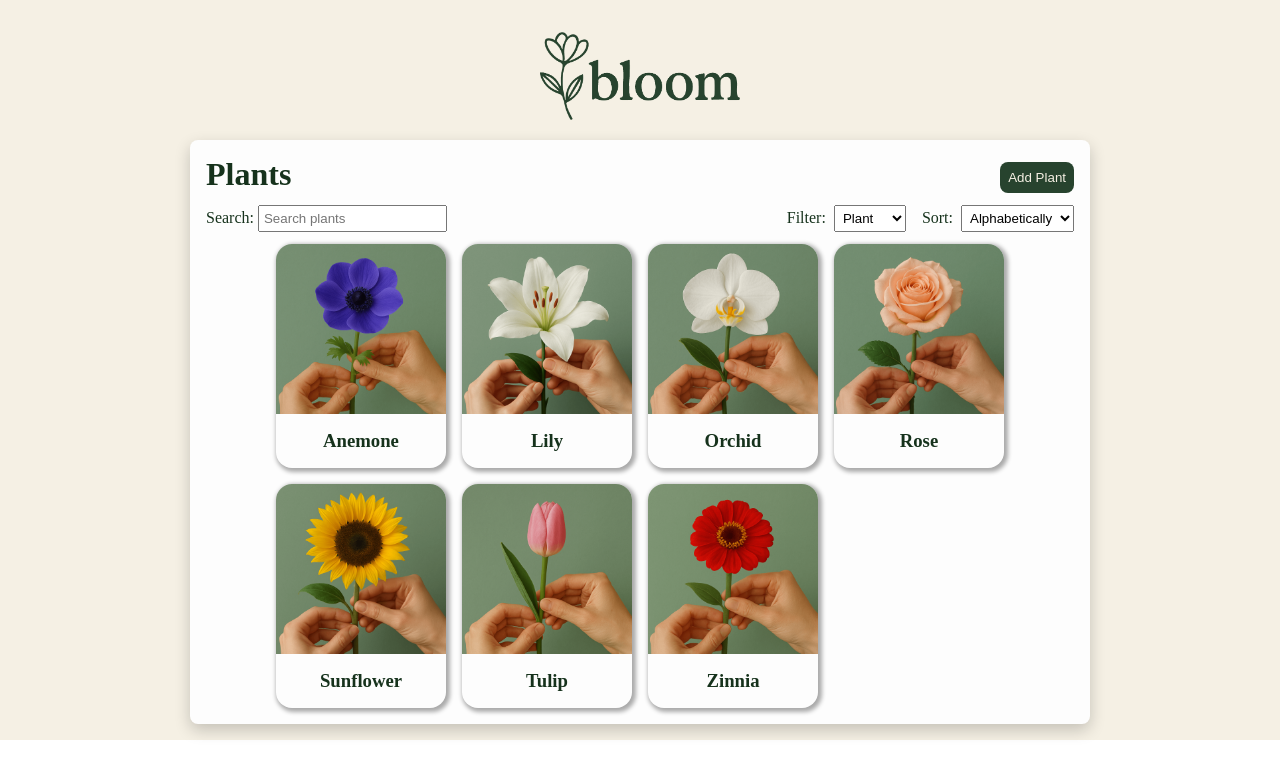
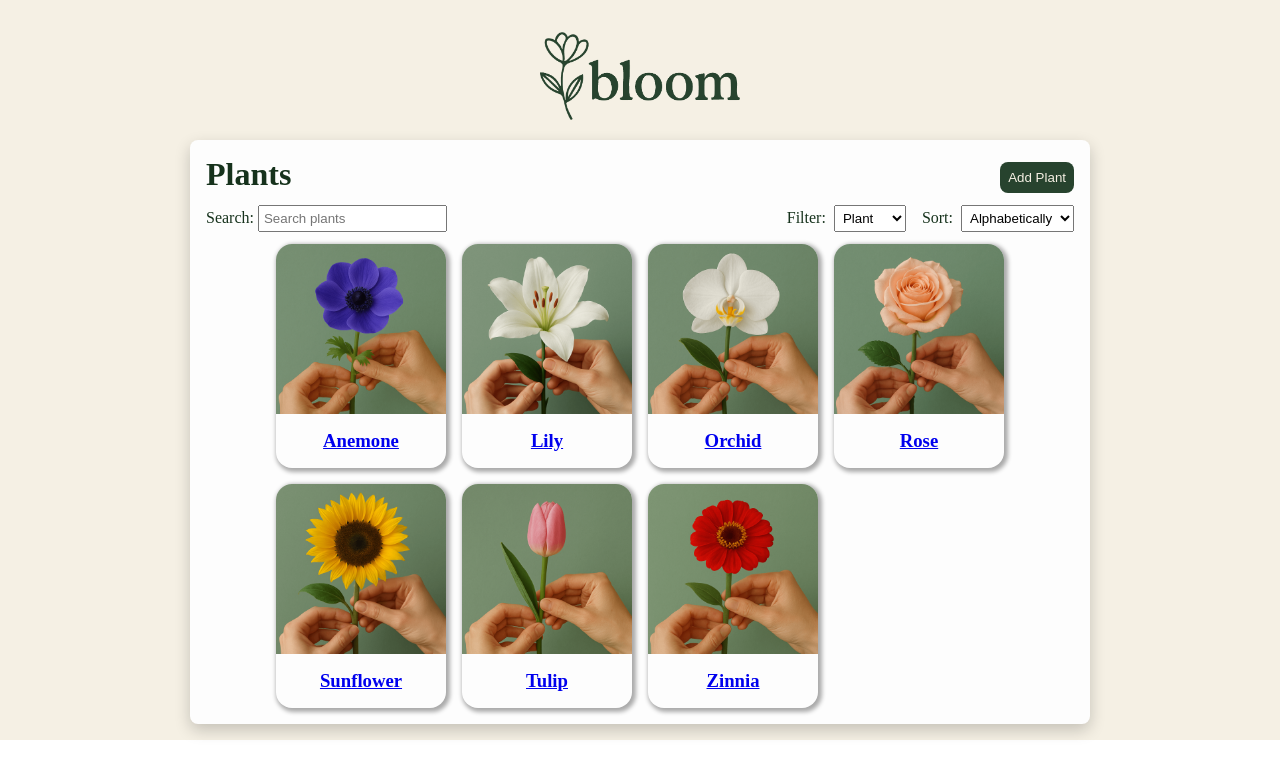
Before and after one commit to Chalitacc/Group-Project2__Bloom, a React (Vite) app: page / in a window 1280 px wide. Shown: the top 778 px of the page. Built offline with nearby package versions, Linux system fonts and the light colour scheme.

Commit message:
Added routing to new site for singular plant render

```diff
--- a/src/Pages/Home/Home.jsx
+++ b/src/Pages/Home/Home.jsx
@@ -1,8 +1,16 @@
 import { plantListArray } from "../../assets/localPlantList";
 import PlantList from "../../components/PlantList/PlantList";
 import styles from "./Home.module.css";
+import PlantItem from "../../components/PlantItem/PlantItem";
+import { useParams } from "react-router-dom";
 
 const Home = () => {
+  const { productId } = useParams();
+
+  const plantInFocus = plantListArray.find(
+    (plant) => plant.name.toLowerCase() === productId
+  );
+
   return (
     <div className={styles.homeContainer}>
       <header className={styles.header}>
@@ -38,7 +46,10 @@ const Home = () => {
           </div>
         </div>
       </div>
-      <PlantList listArray={plantListArray} />
+      {!productId && <PlantList listArray={plantListArray} />}
+      {productId && (
+        <PlantItem listArray={plantListArray} plantInFocus={plantInFocus} />
+      )}
     </div>
   );
 };
--- a/src/components/PlantItem/PlantItem.jsx
+++ b/src/components/PlantItem/PlantItem.jsx
@@ -1,56 +1,57 @@
+import { Link } from "react-router-dom";
 import styles from "./PlantItem.module.css";
 
-const PlantItem = ({ item }) => {
+const PlantInFocus = ({ plantInFocus }) => {
   return (
     <>
-      {/* Front Side */}
-      <div className={styles.cardContainer}>
+      <div className={styles.plantContainer}>
+        <h2 className={styles.plantHeader}>{plantInFocus.name}</h2>
         <img
-          src={item.image}
-          alt={`Image of ${item.name}`}
+          src={plantInFocus.image}
+          alt={`Image of ${plantInFocus.name}`}
           className={styles.plantImage}
         />
-        <div className={styles.cardInfoContainer}>
-          <h3 className={styles.plantName}>{item.name}</h3>
-        </div>
-      </div>
-
-      {/* Backside */}
-      {/* <div className={styles.cardBackContainer}>
-        <h2>{item.name}</h2>
         <ul className={styles.list}>
           <li className={styles.listElement}>
             <p className={styles.plantHeading}>Scientific Name:</p>
-            <p className={styles.plantDescription}>{item.scientificName}</p>
+            <p className={styles.plantDescription}>
+              {plantInFocus.scientificName}
+            </p>
           </li>
           <li className={styles.listElement}>
             <p className={styles.plantHeading}>Watering Schedule:</p>
-            <p className={styles.plantDescription}>{item.wateringSchedule}</p>
+            <p className={styles.plantDescription}>
+              {plantInFocus.wateringSchedule}
+            </p>
           </li>
           <li className={styles.listElement}>
             <p className={styles.plantHeading}>Light Requirement:</p>
-            <p className={styles.plantDescription}>{item.lightRequirement}</p>
+            <p className={styles.plantDescription}>
+              {plantInFocus.lightRequirement}
+            </p>
           </li>
           <li className={styles.listElement}>
             <p className={styles.plantHeading}>Soil Type:</p>
-            <p className={styles.plantDescription}>{item.soilType}</p>
+            <p className={styles.plantDescription}>{plantInFocus.soilType}</p>
           </li>
           <li className={styles.listElement}>
             <p className={styles.plantHeading}>Temperature Range:</p>
-            <p className={styles.plantDescription}>{item.temperatureRange}</p>
+            <p className={styles.plantDescription}>
+              {plantInFocus.temperatureRange}
+            </p>
           </li>
           <li className={styles.listElement}>
             <p className={styles.plantHeading}>Humidity:</p>
-            <p className={styles.plantDescription}>{item.humidity}</p>
+            <p className={styles.plantDescription}>{plantInFocus.humidity}</p>
           </li>
           <li className={styles.listElement}>
             <p className={styles.plantHeading}>Toxicity:</p>
-            <p className={styles.plantDescription}>{item.toxicity}</p>
+            <p className={styles.plantDescription}>{plantInFocus.toxicity}</p>
           </li>
         </ul>
-      </div> */}
+      </div>
     </>
   );
 };
 
-export default PlantItem;
+export default PlantInFocus;
--- a/src/components/PlantItem/PlantItem.module.css
+++ b/src/components/PlantItem/PlantItem.module.css
@@ -1,26 +1,23 @@
-.cardContainer {
+.plantContainer {
   width: 100%;
-  display: flex;
-  flex-direction: column;
-  justify-content: space-between;
-  align-items: center;
-  box-shadow: 2px 2px 4px 2px rgba(0, 0, 0, 0.329);
-  border-radius: 1rem;
-  overflow: hidden;
+}
+
+.plantHeader {
 }
 
 .plantImage {
-  width: 100%;
-}
-
-.cardInfoContainer {
-  padding: 1rem;
+  width: 50%;
 }
 
 .list {
-  list-style: none;
+}
+
+.listElement {
 }
 
 .plantHeading {
   font-weight: bold;
 }
+
+.plantDescription {
+}
--- a/src/components/PlantList/PlantList.jsx
+++ b/src/components/PlantList/PlantList.jsx
@@ -1,11 +1,27 @@
-import PlantItem from "../PlantItem/PlantItem";
+import { Link } from "react-router-dom";
+
 import styles from "./PlantList.module.css";
 
 const PlantList = ({ listArray }) => {
   return (
     <div className={styles.rootContainer}>
       {listArray.map((item) => {
-        return <PlantItem key={item.id} item={item} />;
+        return (
+          <Link
+            to={item.name.toLowerCase()}
+            className={styles.cardContainer}
+            key={item.id}
+          >
+            <img
+              src={item.image}
+              alt={`Image of ${item.name}`}
+              className={styles.plantImage}
+            />
+            <div className={styles.cardInfoContainer}>
+              <h3 className={styles.plantName}>{item.name}</h3>
+            </div>
+          </Link>
+        );
       })}
     </div>
   );
--- a/src/components/PlantList/PlantList.module.css
+++ b/src/components/PlantList/PlantList.module.css
@@ -5,3 +5,30 @@
   gap: 1rem;
   justify-content: center;
 }
+
+.cardContainer {
+  width: 100%;
+  display: flex;
+  flex-direction: column;
+  justify-content: space-between;
+  align-items: center;
+  box-shadow: 2px 2px 4px 2px rgba(0, 0, 0, 0.329);
+  border-radius: 1rem;
+  overflow: hidden;
+}
+
+.plantImage {
+  width: 100%;
+}
+
+.cardInfoContainer {
+  padding: 1rem;
+}
+
+.list {
+  list-style: none;
+}
+
+.plantHeading {
+  font-weight: bold;
+}
--- a/src/routes/routes.jsx
+++ b/src/routes/routes.jsx
@@ -8,11 +8,13 @@ import App from "../App";
 import Home from "../Pages/Home/Home";
 import AddPlant from "../Pages/AddPlant/AddPlant";
 import PageNotFound from "../Pages/PageNotFount/PageNotFound";
+import PlantItem from "../components/PlantItem/PlantItem";
 
 export const router = createBrowserRouter(
   createRoutesFromElements(
     <Route path="/" element={<App />}>
       <Route index element={<Home />} />
+      <Route path=":productId" element={<Home />} />
       <Route path="/add-plant" element={<AddPlant />} />
       <Route path="*" element={<PageNotFound />} />
     </Route>
```
